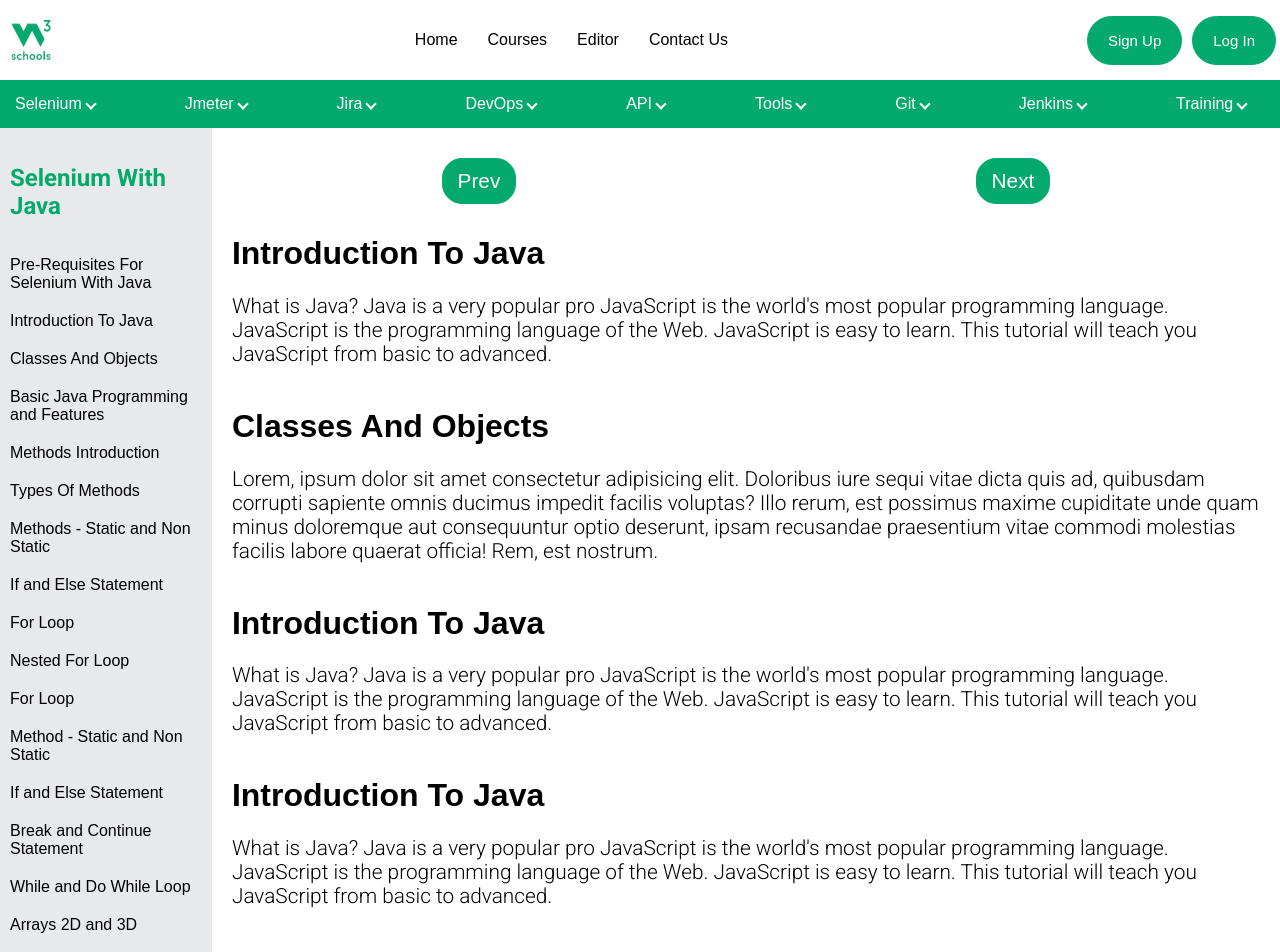
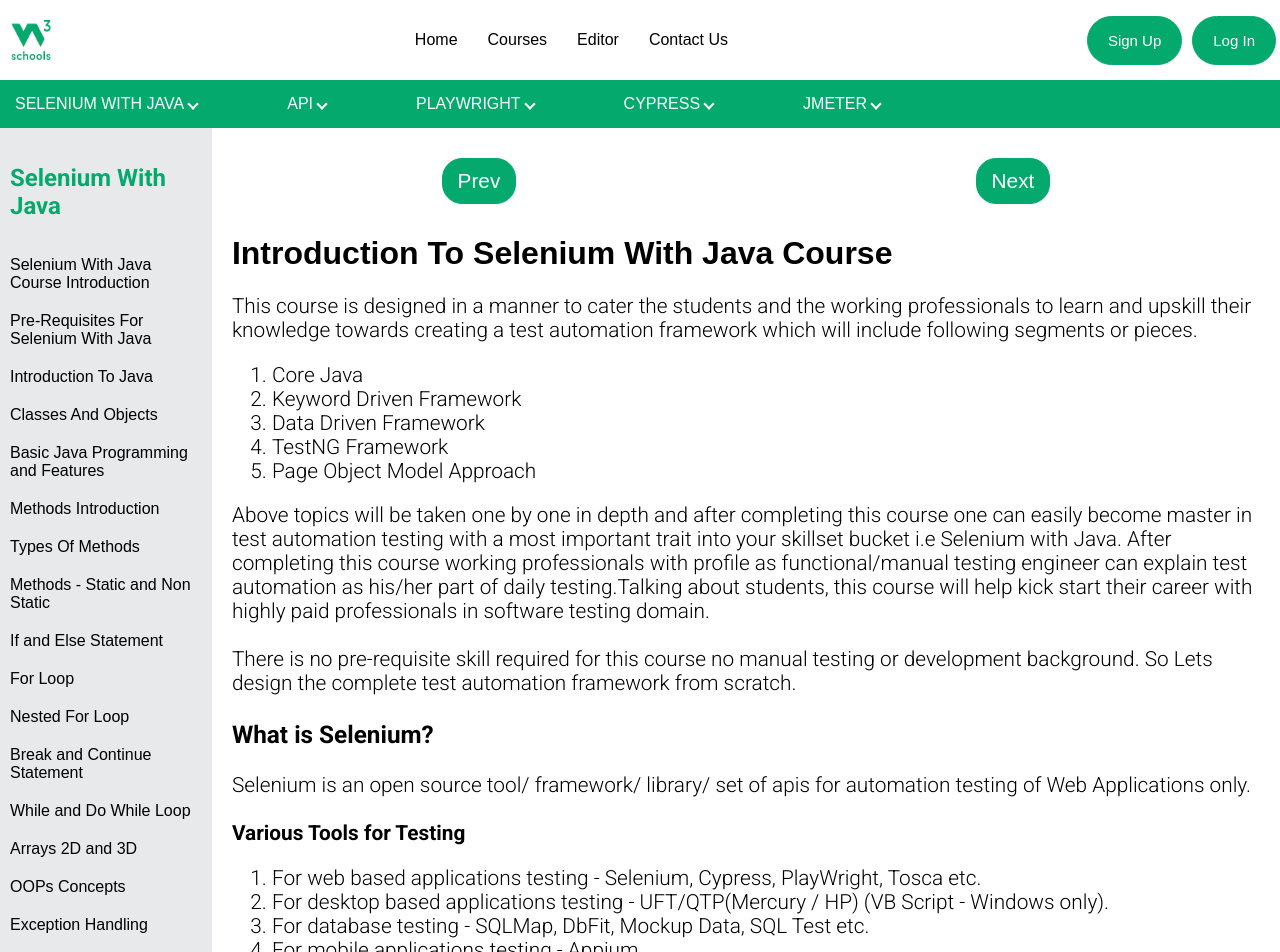
Before and after one commit to Ujjwal1629/w3automation, a React (Vite) app in the folder client/: page /Selenium in a window 1280 px wide. Shown: the top 952 px of the page. Built offline with nearby package versions, Linux system fonts and the light colour scheme.

Commit message:
Added initial draft for selenium with java course

```diff
--- a/client/src/Components/Header.jsx
+++ b/client/src/Components/Header.jsx
@@ -13,31 +13,23 @@
               navigate("/Selenium");
             }}
           >
-            Selenium <i class="arrow down"></i>
+            SELENIUM WITH JAVA <i class="arrow down"></i>
+          </li>
+          <li className="ga-active"
+            onClick={() => {
+              navigate("/API");
+            }}>
+            API <i class="arrow down">
+            </i>
           </li>
           <li>
-            Jmeter <i class="arrow down"></i>
+            PLAYWRIGHT <i class="arrow down"></i>
           </li>
           <li>
-            Jira <i class="arrow down"></i>
+            CYPRESS <i class="arrow down"></i>
           </li>
           <li>
-            DevOps <i class="arrow down"></i>
-          </li>
-          <li>
-            API <i class="arrow down"></i>
-          </li>
-          <li>
-            Tools <i class="arrow down"></i>
-          </li>
-          <li>
-            Git <i class="arrow down"></i>
-          </li>
-          <li>
-            Jenkins <i class="arrow down"></i>
-          </li>
-          <li>
-            Training <i class="arrow down"></i>
+            JMETER <i class="arrow down"></i>
           </li>
         </ul>
       </div>
--- a/client/src/Pages/API.jsx
+++ b/client/src/Pages/API.jsx
@@ -4,6 +4,10 @@
 import Header from "../Components/Header";
 
 export default function API() {
+  const scrollToSection = (e, id) => {
+    e.preventDefault();
+    document.getElementById(id).scrollIntoView({ behavior: 'smooth' });
+  }
   return (
     <div className="API">
       <Navbar />
--- a/client/src/Pages/Selenium.jsx
+++ b/client/src/Pages/Selenium.jsx
@@ -4,6 +4,10 @@
 import Header from "../Components/Header";
 
 export default function Selenium() {
+  const scrollToSection = (e, id) => {
+    e.preventDefault();
+    document.getElementById(id).scrollIntoView({ behavior: 'smooth' });
+  }
   return (
     <div>
       <Navbar />
@@ -12,44 +16,38 @@
         <div className="container-left">
           <div className="container-links">
             <h1>Selenium With Java</h1>
-            <a className="links" href="">
+            <a className="links" href="#Intro-Selenium-Java" onClick={(e) => scrollToSection(e, 'Intro-Selenium-Java')}>
+              Selenium With Java Course Introduction
+            </a>
+            <a className="links" href="#preRequisite-Selenium-Java" onClick={(e) => scrollToSection(e, 'preRequisite-Selenium-Java')}>
               Pre-Requisites For Selenium With Java
             </a>
-            <a className="links" href="#Intro-Java">
+            <a className="links" href="#Intro-Java" onClick={(e) => scrollToSection(e, 'Intro-Java')}>
               Introduction To Java
             </a>
-            <a className="links" href="#Class-Object">
+            <a className="links" href="#Class-Object" onClick={(e) => scrollToSection(e, 'Class-Object')}>
               Classes And Objects
             </a>
-            <a className="links" href="">
+            <a className="links" href="#Java-Programming-Features" onClick={(e) => scrollToSection(e, 'Java-Programming-Features')}>
               Basic Java Programming and Features
             </a>
-            <a className="links" href="#java-method">
+            <a className="links" href="#java-methods" onClick={(e) => scrollToSection(e, 'java-methods')}>
               Methods Introduction
             </a>
-            <a className="links" href="">
+            <a className="links" href="#methods-types" onClick={(e) => scrollToSection(e, 'methods-types')}>
               Types Of Methods
             </a>
-            <a className="links" href="">
+            <a className="links" href="#methods-static-nonStatic" onClick={(e) => scrollToSection(e, 'methods-static-nonStatic')}>
               Methods - Static and Non Static
             </a>
-            <a className="links" href="">
+            <a className="links" href="#if-else-statement" onClick={(e) => scrollToSection(e, 'if-else-statement')}>
               If and Else Statement
             </a>
-            <a className="links" href="">
+            <a className="links" href="#for-loop" onClick={(e) => scrollToSection(e, 'for-loop')}>
               For Loop
             </a>
-            <a className="links" href="">
+            <a className="links" href="#nested-for-loop" onClick={(e) => scrollToSection(e, 'nested-for-loop')}>
               Nested For Loop
-            </a>
-            <a className="links" href="">
-              For Loop
-            </a>
-            <a className="links" href="">
-              Method - Static and Non Static
-            </a>
-            <a className="links" href="">
-              If and Else Statement
             </a>
             <a className="links" href="">
               Break and Continue Statement
@@ -89,21 +87,93 @@
             <button className="next">Next</button>
           </div>
           <div className="main-page">
-            <div id="Introduction To Java Intro-Java" class = "IntroJava">
-              <h1>Introduction To Java</h1>
+            <div id="Selenium-Java-Intro" class = "IntroJava">
+              <h1>Introduction To Selenium With Java Course</h1>
               <p>
-                What is Java?
-                Java is a very popular pro
-                JavaScript is the world's most popular programming language.
-                JavaScript is the programming language of the Web. JavaScript is
-                easy to learn. This tutorial will teach you JavaScript from
-                basic to advanced.
+               This course is designed in a manner to cater the students and the working professionals to learn and upskill
+                their knowledge towards creating a test automation framework which will include following segments or pieces.
+                <ol>
+                <li>Core Java</li>
+                <li>Keyword Driven Framework</li>
+                <li>Data Driven Framework</li>
+                <li>TestNG Framework</li>
+                <li>Page Object Model Approach</li>
+                </ol>
+              Above topics will be taken one by one in depth and after completing this course one can easily become master
+              in test automation testing with a most important trait into your skillset bucket i.e Selenium with Java. After
+              completing this course working professionals with profile as functional/manual testing engineer can explain test
+              automation as his/her part of daily testing.Talking about students, this course will help kick start their career
+              with highly paid professionals in software testing domain.
+              <br></br>
+              <br></br>
+              There is no pre-requisite skill required for this course no manual testing or development background.
+              So Lets design the complete test automation framework from scratch.
+
+              <h3> What is Selenium?</h3>
+              Selenium is an open source tool/ framework/ library/ set of apis for automation testing of Web Applications only.
+              <br></br>
+              <br></br>
+              <b>Various Tools for Testing  </b>
+              <ol>
+                <li>For web based applications testing - Selenium, Cypress, PlayWright, Tosca etc. </li>
+                <li>For desktop based applications testing - UFT/QTP(Mercury / HP) (VB Script - Windows only).</li>
+                <li>For database testing - SQLMap, DbFit, Mockup Data, SQL Test etc.</li>
+                <li>For mobile applications testing - Appium</li>
+                <li>For Webservices API(REST / SOAP) - Postman, SoapUI, REST Assured.</li>
+                </ol>
+              <b>Features Of Selenium</b>
+              <ol>
+                <li>Multiple Language Support - Java, C#, Ruby, Python, JavaScript. </li>
+                <li>Multiple Platform Support / Operating System - Windows, Linux, Mac OS, Solaris, Android. </li>
+                <li>Multiple Browser Support - Chrome, Firefox, Edge, Internet Explorer, Safari, Opera </li>
+                </ol>
+
+              When we talk about language support it means Selenium has a set of language specific client drivers.
+              It does not mean that if in case website is developed in a certain language for exampl.e in C# one has
+              to choose same set of language binding of selenium. Whichever language one is confortable with can choose
+              among the available language bindings available like Java, C#, Ruby, Python and Javascript.
+              <br></br>
+              <br></br>
+              <b>History Of Selenium</b>
+              <br></br>
+              <br></br>
+              Who created Selenium? It was created by a company called ThoughtWorks and the person who developed this is Jason Huggins.
+              He started the project in 2006. In order to automate, daily manual testing routine task. He created a small library, that library
+              went to such an extend they thought of giving it a name and they came up with a name called as Selenium. Why they named it as
+              Selenium? What is the reason behind this name. At the time around 2006 Mercury company tools were very popular.
+              Prior to QTP it was WinRunner for desktop application testing as that time there were more desktop applications.
+              In order to automate those applications the user need to purchase the license. If we talk about mercury in general terms, what is
+              mercury. There is a saying if someone intakes mercury one can die because of it. Someone intakes mercury, he/she has to give
+              antidote to it. That antidote is named as selenium. Selenium kills mercury so they have given such name to end the market of QTP mercury.
+              To such an extend they are successful as well. Not just the cost effective reason but also there are alot of other reasons.
+
+
+              Why Selenium is so popular. why companies are not looking at other paid tools like QTP,Mercury,RFT. Why they are investing more in selenium.
+              Not in terms of cost but in terms of resources. We have already discussed alot of reason like what all things it supports vs what all things
+              QTP supports.
+              <br></br>
+              <br></br>
+              All the discussion done around the scope of performing test automation can be done in a single project which include Selenium, Java and other
+              APIs which countributes to the different requirements of a project. You can automate web based, mobile based, webservices testing,
+              Database testing, Desktop application testing. All these application can be easily handled in one single project/one single framework.
+              That is how robust Selenium is. You have alot of integration done with selenium which you cannot do with QTP.
+              <br></br>
+              <br></br>
+              There is a saying that 100% cannot be automated, means we can use only those functionalities which are provided by the automation tool. If in case
+              you identify any new functionality to test some item in your application and that is not available, you can ask for add on from the company mercury
+              in case of QTP
+
+
+
               </p>
             </div>
             <div id="Classes And Objects Class-Object" class = "IntroJava">
               <h1>Classes And Objects</h1>
               <p>
-               Lorem, ipsum dolor sit amet consectetur adipisicing elit. Doloribus iure sequi vitae dicta quis ad, quibusdam corrupti sapiente omnis ducimus impedit facilis voluptas? Illo rerum, est possimus maxime cupiditate unde quam minus doloremque aut consequuntur optio deserunt, ipsam recusandae praesentium vitae commodi molestias facilis labore quaerat officia! Rem, est nostrum.
+               Lorem, ipsum dolor sit amet consectetur adipisicing elit. Doloribus iure sequi vitae dicta quis ad, quibusdam
+                corrupti sapiente omnis ducimus impedit facilis voluptas? Illo rerum, est possimus maxime cupiditate unde
+                quam minus doloremque aut consequuntur optio deserunt, ipsam recusandae praesentium vitae commodi molestias
+                facilis labore quaerat officia! Rem, est nostrum.
               </p>
             </div>
             <div id="Introduction To Java" class = "IntroJava">
```
Also changed, not shown: 2 other files (tests, documents, lock files or other folders).
